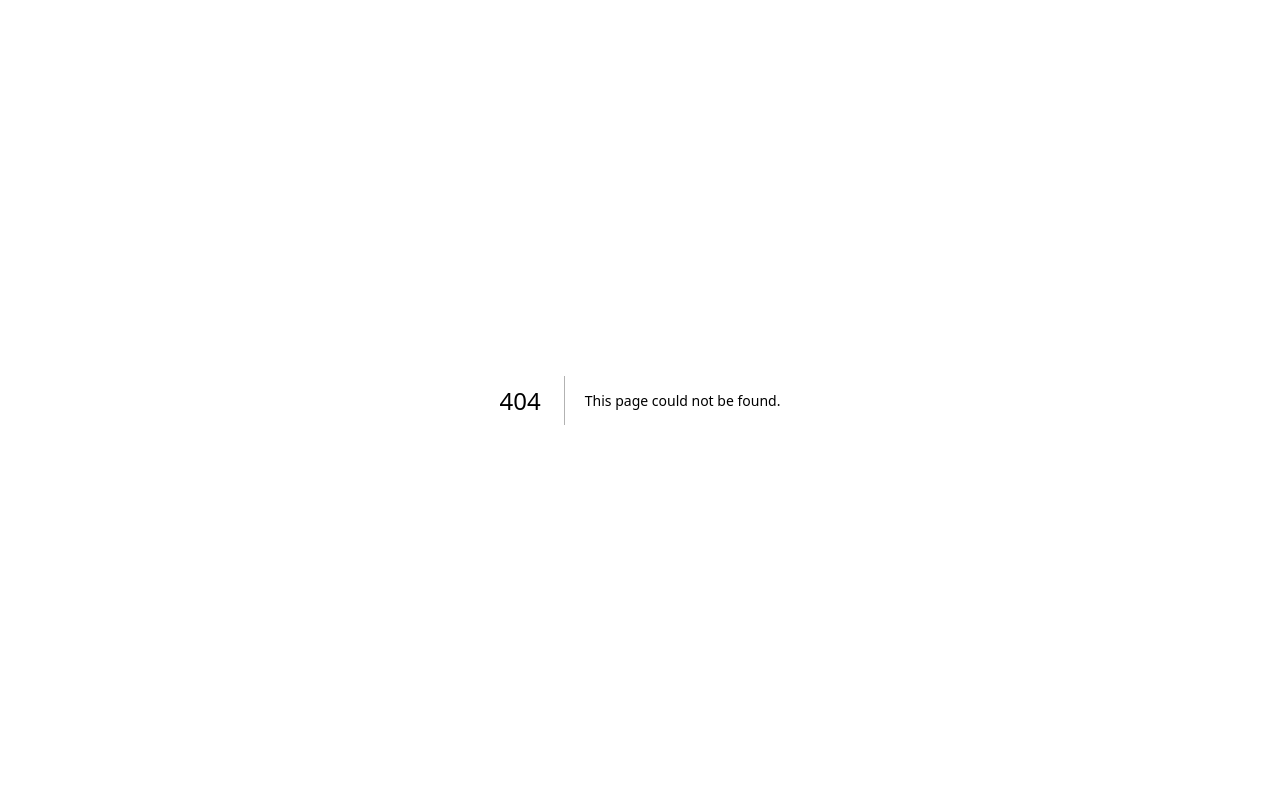
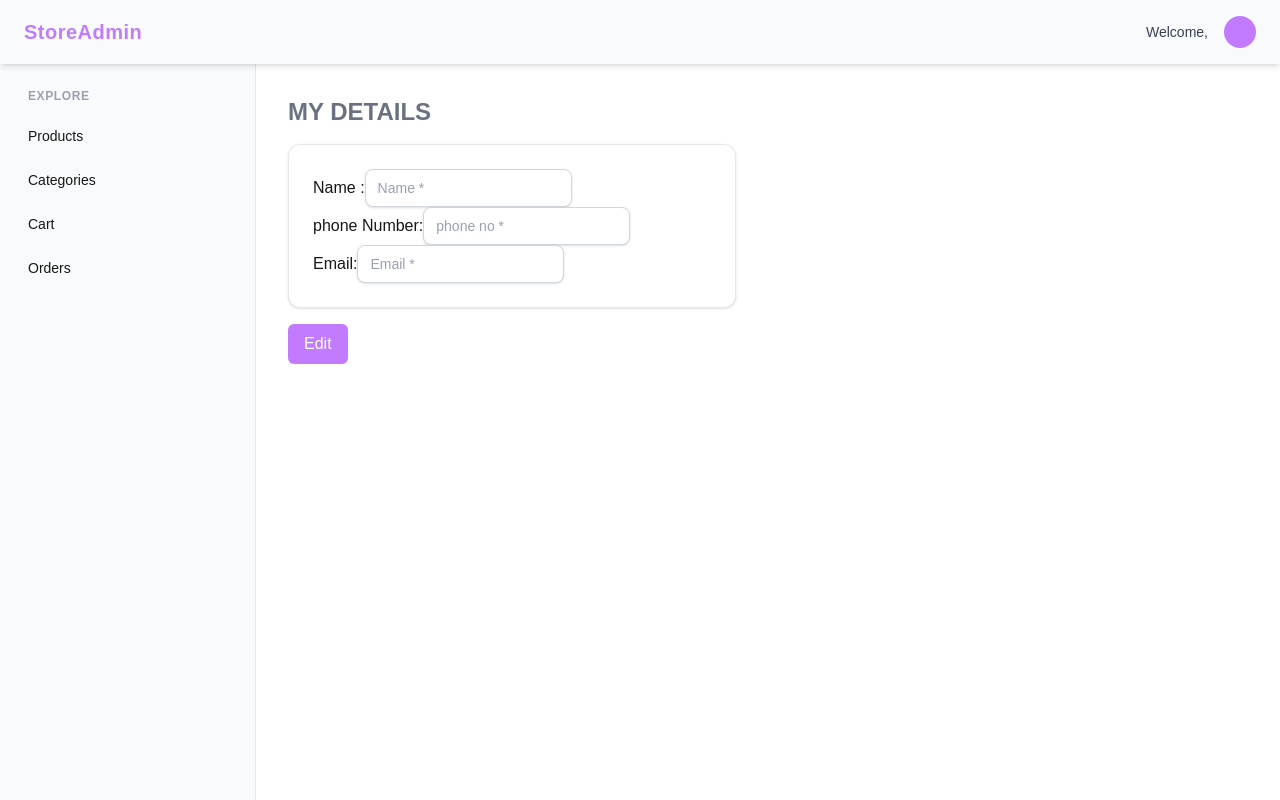
Before and after one commit to Amruthaarunachalam/ecom-fastapi, a Next.js app in the folder frontend/: page /me in a window 1280 px wide. Before the commit this address had no page. Built offline with nearby package versions, Linux system fonts and the light colour scheme; no server answers; sample sign-in values are in the browser's storage.

Commit message:
feat(frontend): add page to show curren user details and option to edit them

```diff
--- /dev/null
+++ b/frontend/app/(main)/me/page.tsx
@@ -0,0 +1,103 @@
+'use client';
+
+import { useEffect, useState, FormEvent } from 'react';
+import MyDetails from '@/app/components/userDetails';
+
+import type { User } from '@/app/lib/api/user';
+import { getUser, updateUser } from '@/app/lib/api/user';
+
+export default function Details() {
+  const [user, setUser] = useState<User | null>(null);
+
+  const [name, setName] = useState('');
+  const [phone_no, setPhone_no] = useState('');
+  const [email, setEmail] = useState('');
+  const [disable, setDisable] = useState(true);
+  const [message, setMessage] = useState('');
+  const [error, setError] = useState('');
+
+  useEffect(() => {
+    loadUser();
+  }, []);
+
+  const fillForm = (u: User) => {
+    setName(u.name);
+    setPhone_no(u.phone_no);
+    setEmail(u.email);
+  };
+
+  const loadUser = async () => {
+    try {
+      const data = await getUser();
+      setUser(data);
+      fillForm(data);        // fill the inputs once the data has arrived
+    } catch (err) {
+      console.error('unable to fetch user', err);
+    }
+  };
+
+  const cancelEdit = () => {
+    if (user) fillForm(user);   // throw away unsaved changes
+    setDisable(true);
+    setError('');
+  };
+
+  const editDetails = async (e: FormEvent) => {
+    e.preventDefault();
+    setError('');
+    setMessage('');
+    const payload={
+        name:name,
+        phone_no:phone_no,
+        email:email
+    }
+    try {
+      const updated = await updateUser(payload);
+      setUser(updated);
+      fillForm(updated);
+      setDisable(true);
+      setMessage('Details updated');
+    } catch (err: any) {
+      setError(err.message);    // e.g. "Email already in use"
+    }
+  };
+
+  return (
+    <form onSubmit={editDetails} className="space-y-4 max-w-md">
+      <h2 className="text-2xl font-bold uppercase text-gray-500">My Details</h2>
+
+      <MyDetails
+        name={name}
+        setName={setName}
+        phone_no={phone_no}
+        setPhone_no={setPhone_no}
+        email={email}
+        setEmail={setEmail}
+        disable={disable}
+      />
+
+      {error && <p className="text-sm text-red-600">{error}</p>}
+      {message && <p className="text-sm text-green-600">{message}</p>}
+
+      {disable ? (
+        <button
+          key="edit"
+          type="button"
+          onClick={() => { setDisable(false); setMessage(''); }}
+          className="px-4 py-2 bg-purple-400 text-white rounded-md cursor-pointer"
+        >
+          Edit
+        </button>
+      ) : (
+        <div className="flex space-x-3">
+          <button key="save" type="submit" className="px-4 py-2 bg-purple-400 text-white rounded-md cursor-pointer">
+            Save
+          </button>
+          <button key="cancel" type="button" onClick={cancelEdit} className="px-4 py-2 bg-gray-200 text-gray-700 rounded-md cursor-pointer">
+            Cancel
+          </button>
+        </div>
+      )}
+    </form>
+  );
+}
```
